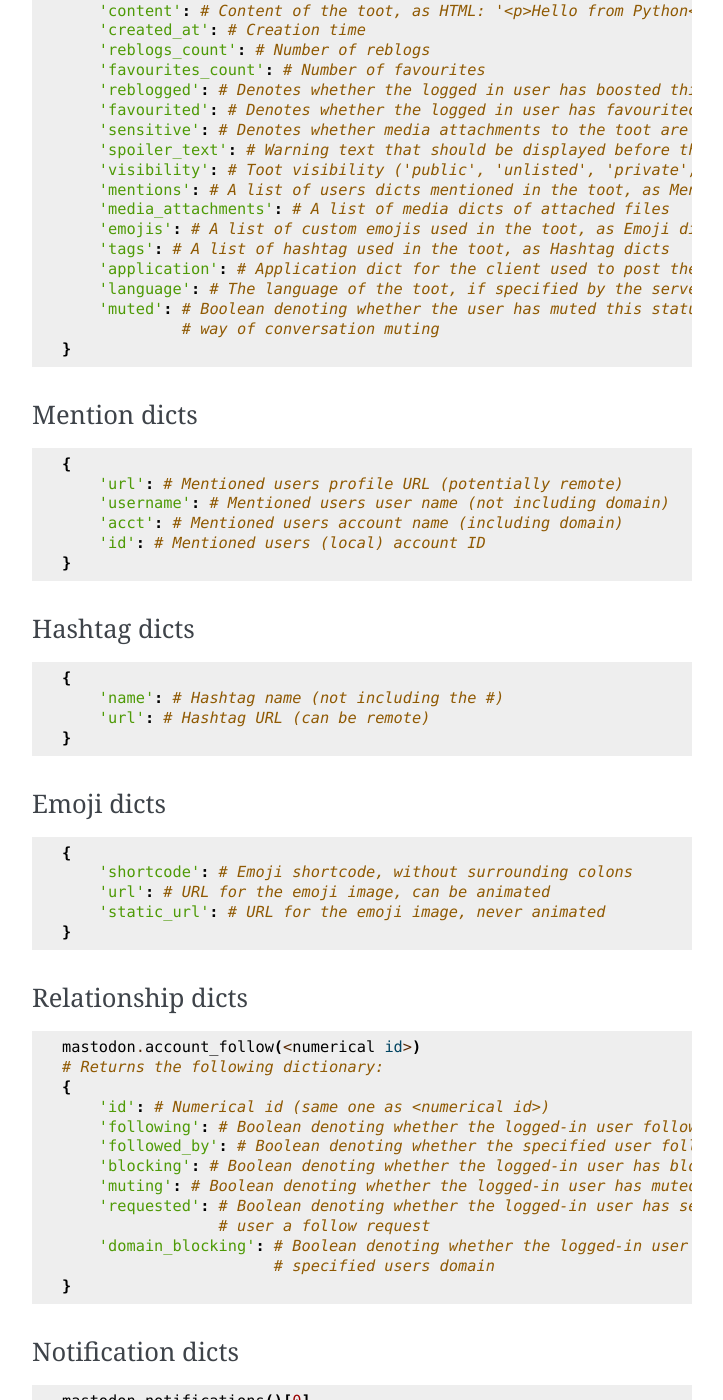
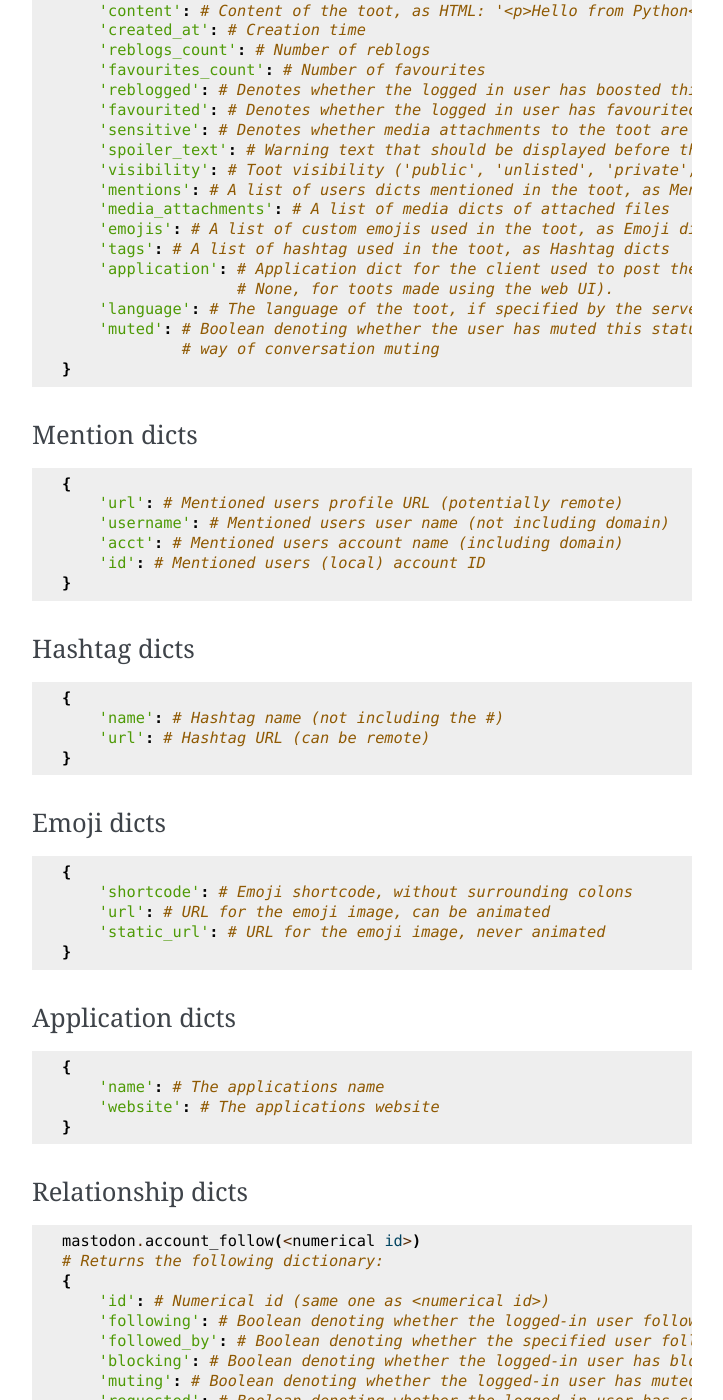
Before and after one commit to halcy/Mastodon.py, a Sphinx documentation site: the page built from docs/index.rst, in a window 1280 px wide and 1400 px high, scrolled down 4453 px. Shown: the whole window, without its empty margins (388-1111 px from the left). Built offline with Sphinx 7.4.7, drawn with Linux system fonts in a browser that asks for light colours.

Commit message:
Improve application docs. Closes #115

```diff
--- a/docs/index.rst
+++ b/docs/index.rst
@@ -222,7 +222,8 @@
         'media_attachments': # A list of media dicts of attached files
         'emojis': # A list of custom emojis used in the toot, as Emoji dicts
         'tags': # A list of hashtag used in the toot, as Hashtag dicts
-        'application': # Application dict for the client used to post the toot
+        'application': # Application dict for the client used to post the toot (Can be
+                       # None, for toots made using the web UI).
         'language': # The language of the toot, if specified by the server.
         'muted': # Boolean denoting whether the user has muted this status by
                  # way of conversation muting
@@ -263,6 +264,18 @@
         'url': # URL for the emoji image, can be animated
         'static_url': # URL for the emoji image, never animated
     }
+
+Application dicts
+~~~~~~~~~~~~~~~~~
+ .. _application dict:
+
+.. code-block:: python
+
+    {
+        'name': # The applications name
+        'website': # The applications website
+    }
+
 
 Relationship dicts
 ~~~~~~~~~~~~~~~~~~
```
Also changed, not shown: 1 other file.
